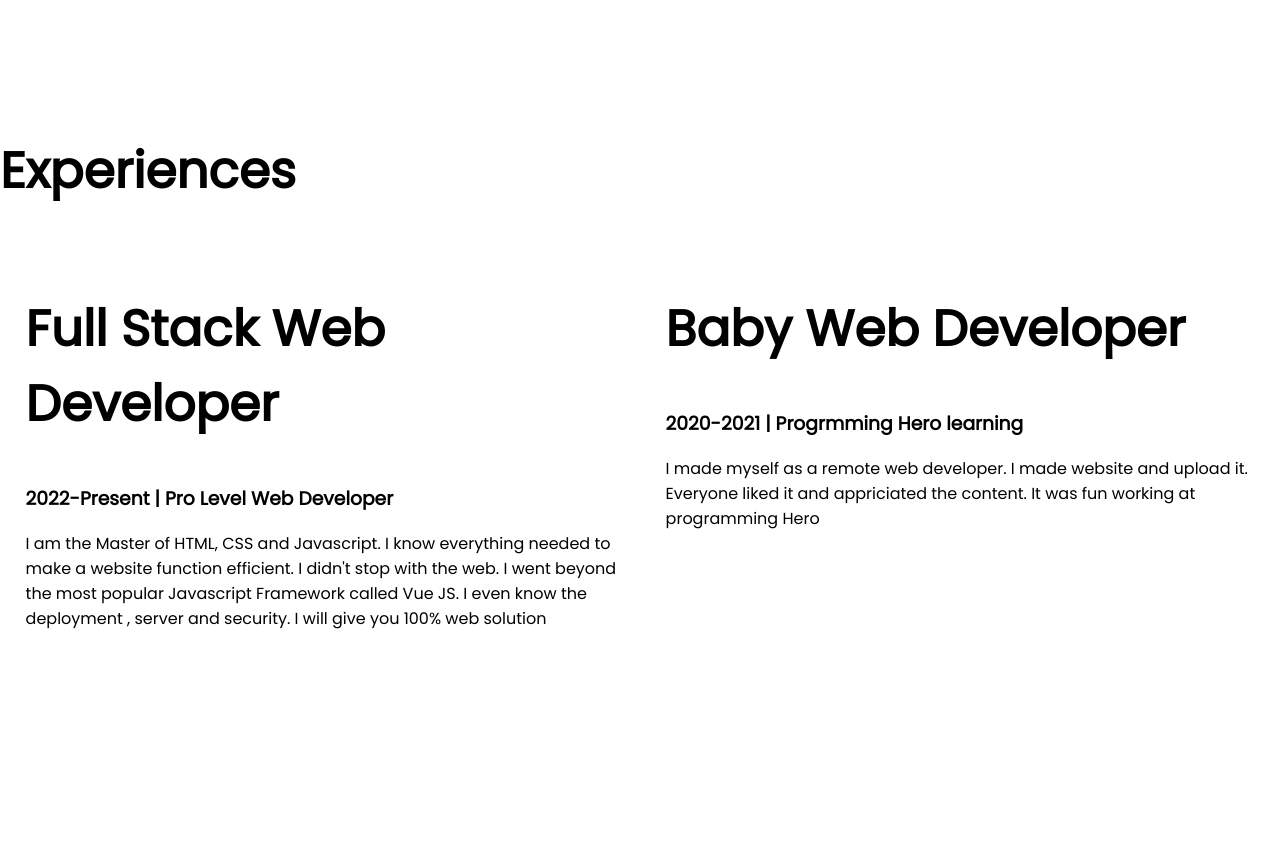
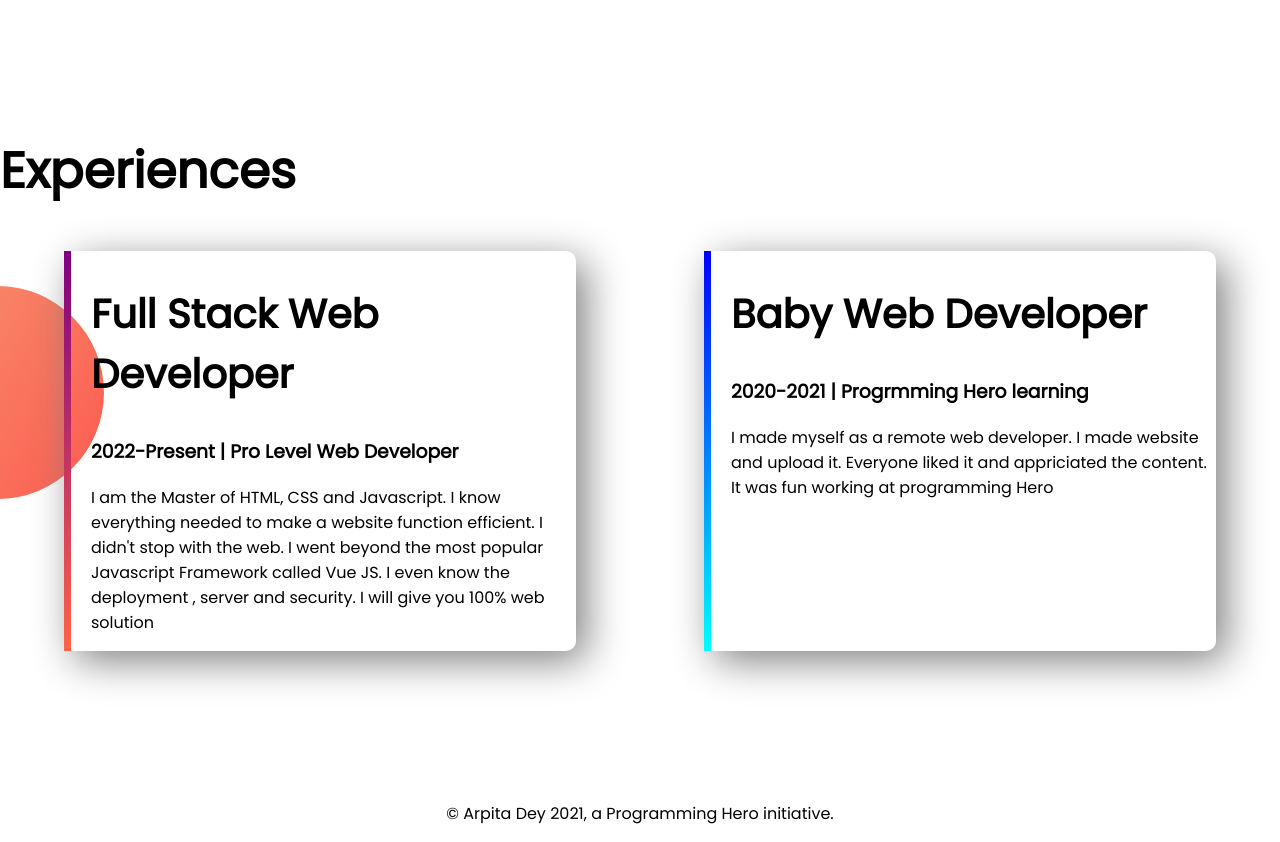
Before and after one commit to Arpitadey88/developer-portfolio, a plain HTML site: page index.html in a window 1280 px wide. Shown: the part 1140-1982 px from the top of the page. Before the commit the page ends 1937 px from the top, so only its background shows below. Drawn offline with Linux system fonts and the light colour scheme.

Commit message:
experience and footer

```diff
--- a/index.html
+++ b/index.html
@@ -45,16 +45,16 @@
     <section class="experience-area">
         <h1>Experiences</h1>
         <div class="flex-container">
-            <div class="half-width">
-                <h1>Full Stack Web Developer</h1>
+            <div id="full-stack-experience" class="experience-item">
+                <h2>Full Stack Web Developer</h2>
                 <h3>2022-Present | Pro Level Web Developer</h3>
                 <p>I am the Master of HTML, CSS and Javascript. I know everything needed to make a website function
                     efficient. I didn't stop with the web. I went beyond the most popular Javascript Framework called
                     Vue
                     JS. I even know the deployment , server and security. I will give you 100% web solution</p>
             </div>
-            <div class="half-width">
-                <h1>Baby Web Developer</h1>
+            <div id="web-dev-experience" class="experience-item">
+                <h2>Baby Web Developer</h2>
                 <h3>2020-2021 | Progrmming Hero learning</h3>
                 <p>I made myself as a remote web developer. I made website and upload it. Everyone liked it and
                     appriciated
@@ -62,6 +62,9 @@
             </div>
         </div>
     </section>
+    <footer>
+        <p>© Arpita Dey 2021, a Programming Hero initiative.</p>
+    </footer>
 </body>
 
 </html>
--- a/style.css
+++ b/style.css
@@ -4,6 +4,9 @@ body{
     }
     h1{
         font-size: 50px;
+    }
+    h2{
+        font-size: 40px;
     }
     .orange{
         color: orange;
@@ -23,6 +26,8 @@ body{
         text-decoration: none;
         background-image: linear-gradient(orange, tomato);
         padding: 12px 40px;
+        position: relative;
+        top: 20px;
         color: white;
         font-weight: bold;
         border-radius: 5px;
@@ -36,3 +41,30 @@ body{
         background-repeat: no-repeat;
         background-position: right;
     }
+    .experience-area{
+        background-image: url(img/exp-bg.png);
+        background-repeat: no-repeat;
+        background-position: left;
+
+    }
+    .experience-item{
+        width: 40%;
+        margin-left: 5%;
+        margin-right: 5%;
+        padding-left: 20px;
+        border-radius: 10px;
+        box-shadow: 10px 10px 40px gray;
+    }
+    #web-dev-experience{
+        border-left: 7px solid;
+        border-image: linear-gradient(blue, cyan);
+        border-image-slice: 1;
+    }
+    #full-stack-experience{
+        border-left: 7px solid;
+        border-image: linear-gradient(purple, tomato);
+        border-image-slice: 1;
+    }
+    footer p{
+        text-align: center;
+    }
```
Also changed, not shown: img/jhankar.png (deleted), img/jhankar2.png (deleted), img/profile3.png (deleted).
